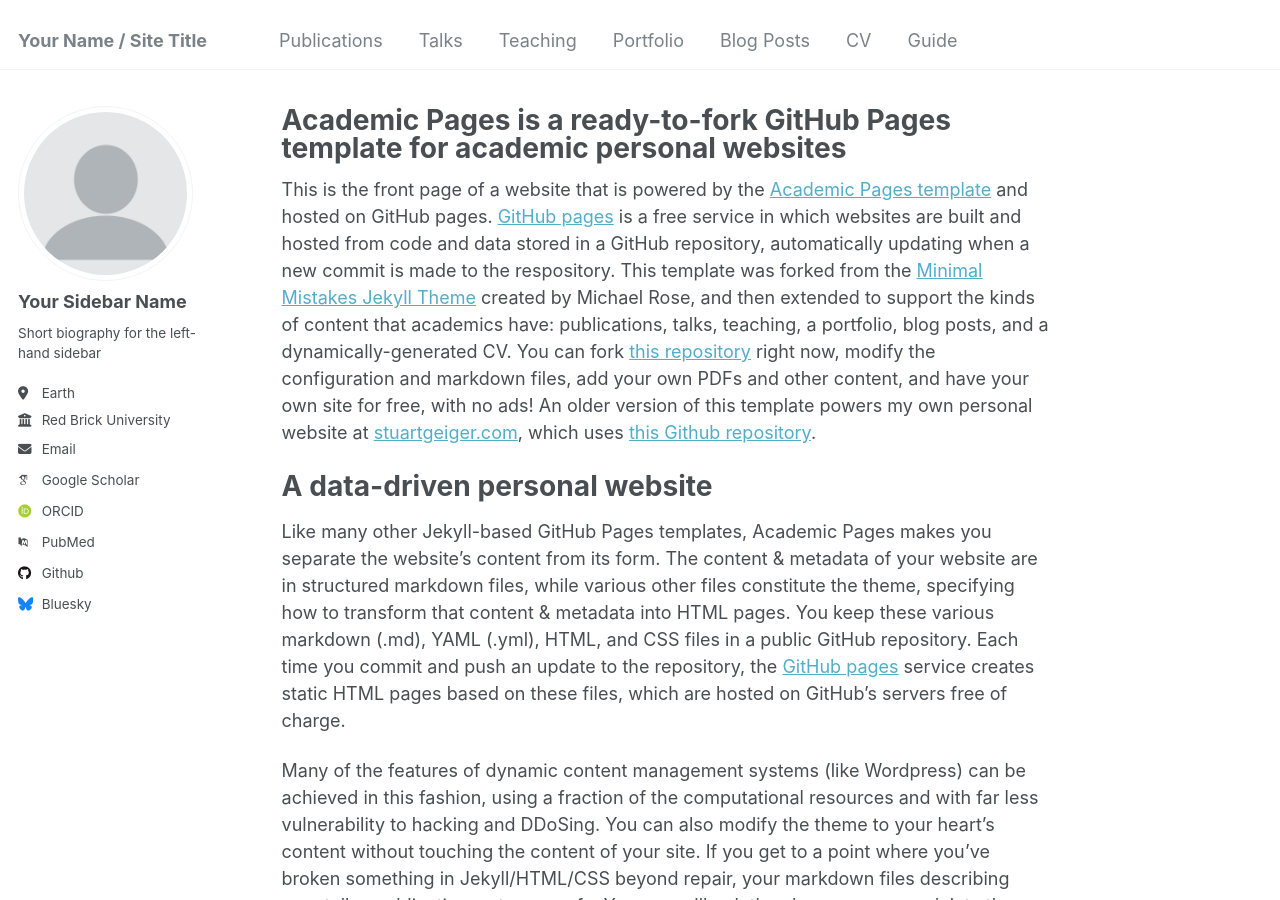
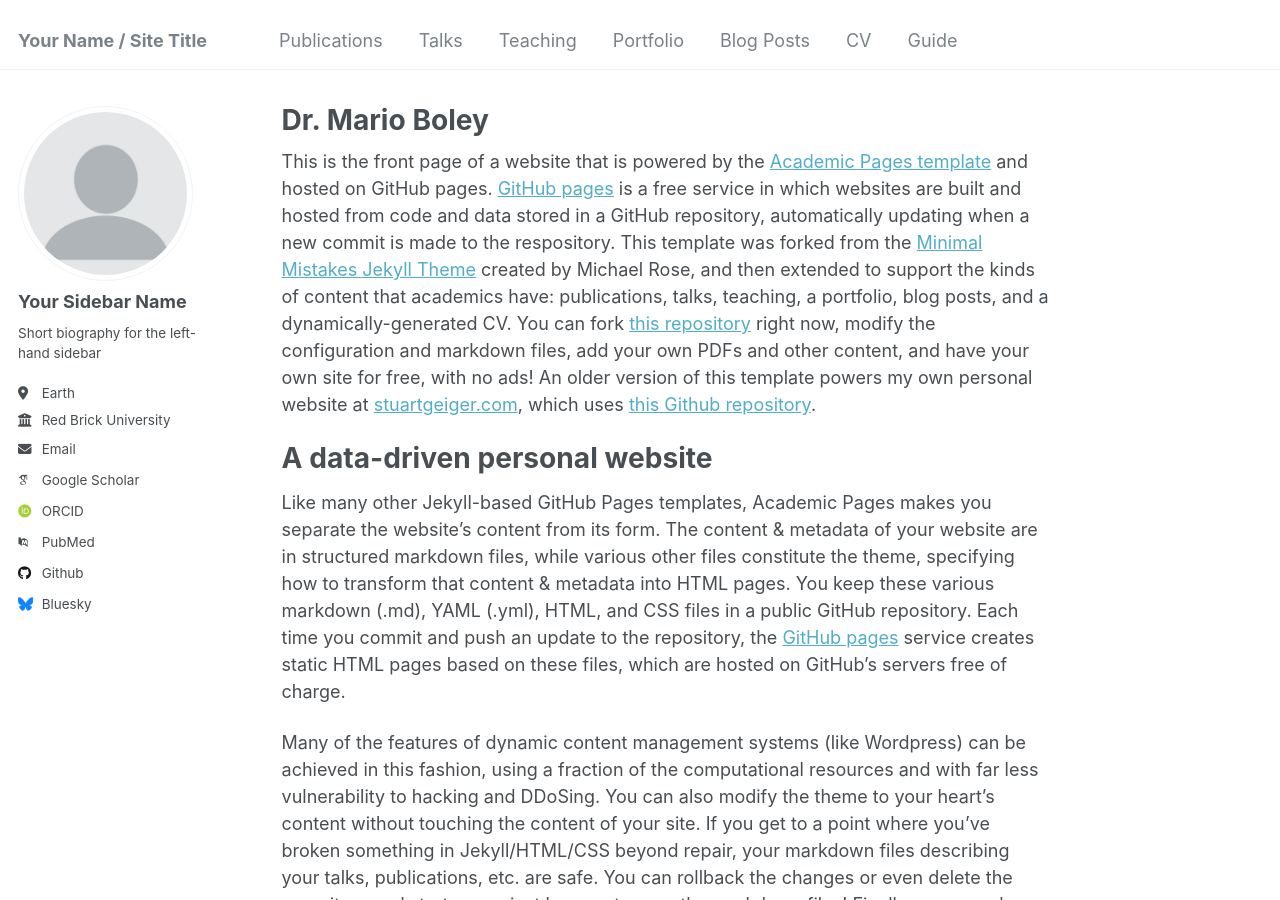
Before and after one commit to marioboley/marioboley.github.io, a Jekyll site: the page built from _pages/about.md, in a window 1280 px wide and 900 px high. Built offline with Jekyll 4.4.1, drawn with Linux system fonts in a browser that asks for light colours; some web fonts are replaced.

Commit message:
Update about.md

```diff
--- a/_pages/about.md
+++ b/_pages/about.md
@@ -1,6 +1,6 @@
 ---
 permalink: /
-title: "Academic Pages is a ready-to-fork GitHub Pages template for academic personal websites"
+title: "Dr. Mario Boley"
 author_profile: true
 redirect_from:
   - /about/
```
